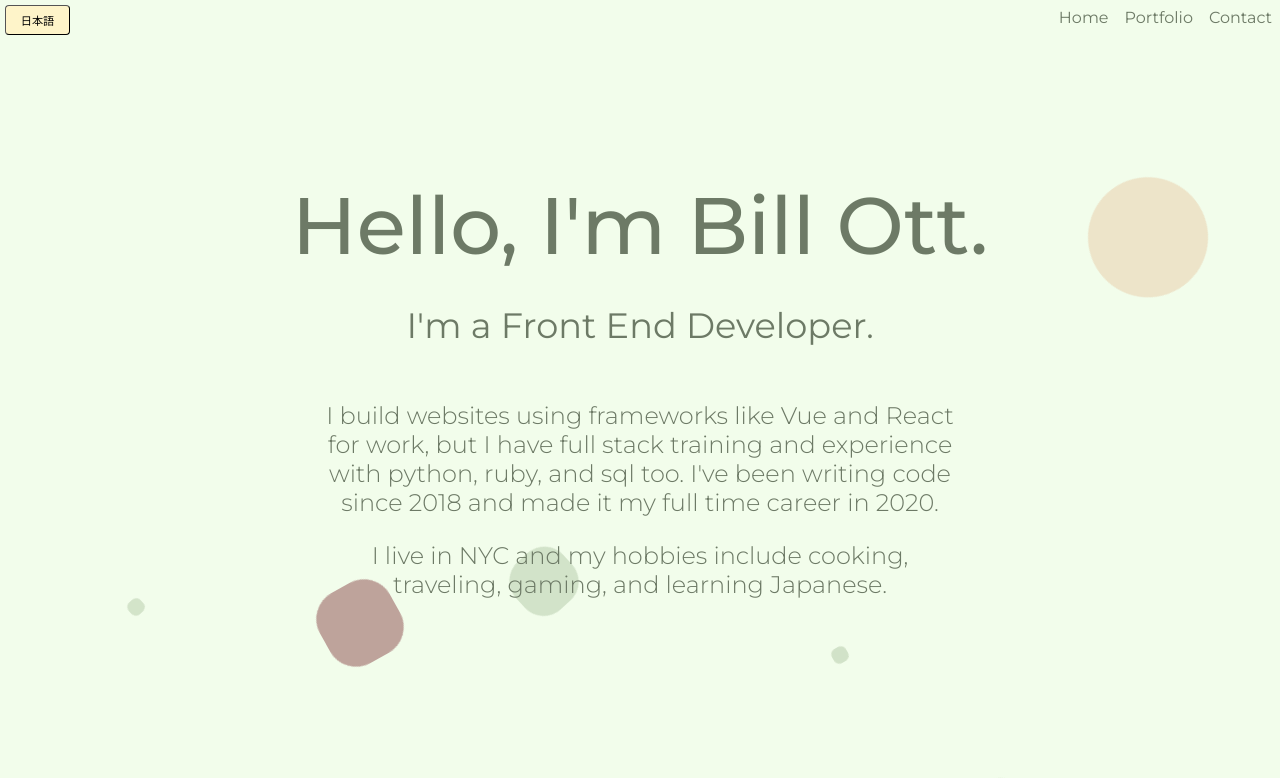
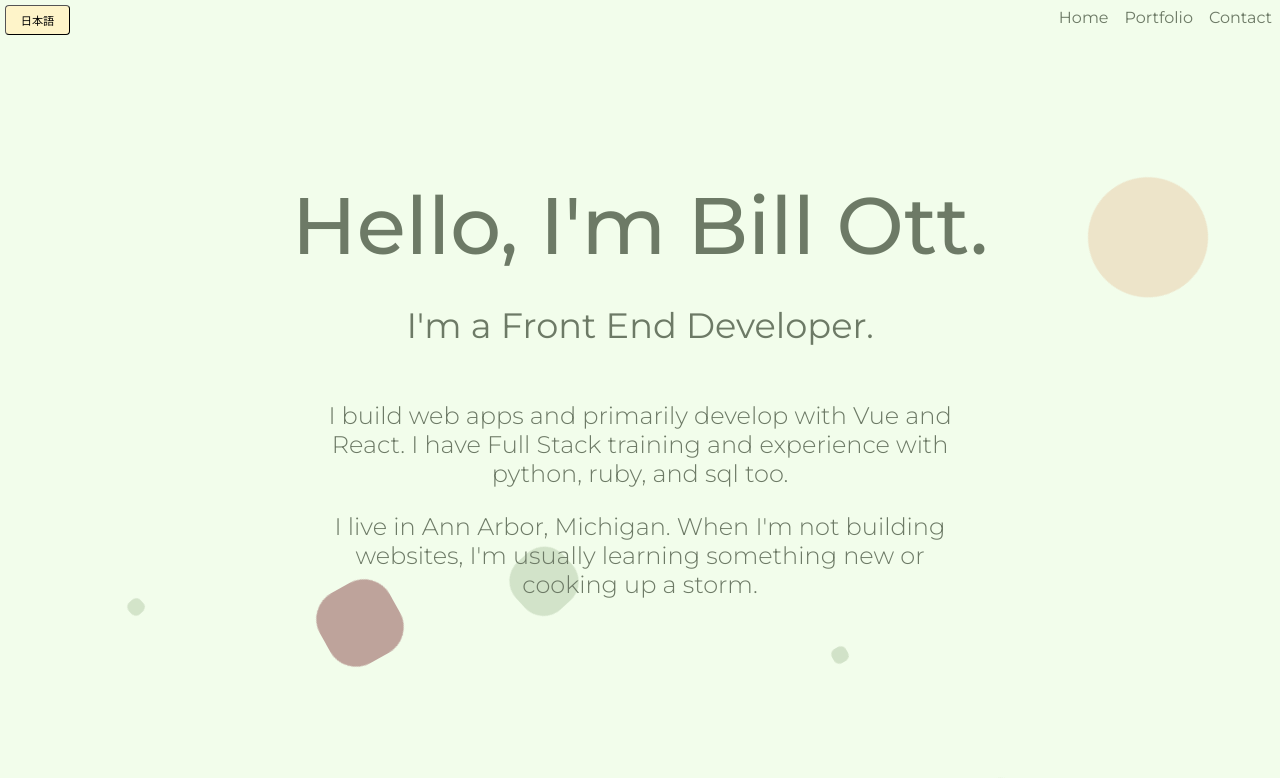
Before and after one commit to billyott/personal-site, a React (Create React App) app: page / in a window 1280 px wide. Shown: the top 778 px of the page. Built offline with nearby package versions, Linux system fonts and the light colour scheme.

Commit message:
update copy

```diff
--- a/src/components/homepage.js
+++ b/src/components/homepage.js
@@ -14,10 +14,10 @@ export default function Homepage() {
             </div>
             <div className="homepage__tagline">
                 <p>
-                    I build websites using frameworks like Vue and React for work, but I have full stack training and experience with python, ruby, and sql too. I've been writing code since 2018 and made it my full time career in 2020.
+                    I build web apps and primarily develop with Vue and React. I have Full Stack training and experience with python, ruby, and sql too.
                 </p>
                 <p>
-                    I live in NYC and my hobbies include cooking, traveling, gaming, and learning Japanese.
+                    I live in Ann Arbor, Michigan. When I'm not building websites, I'm usually learning something new or cooking up a storm.
                 </p>
             </div>
         </div>
```
